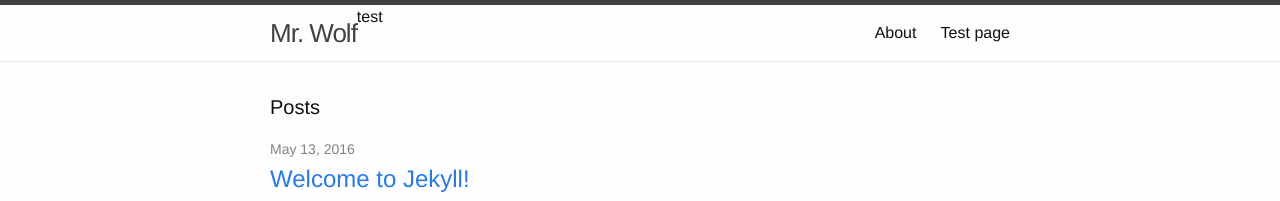
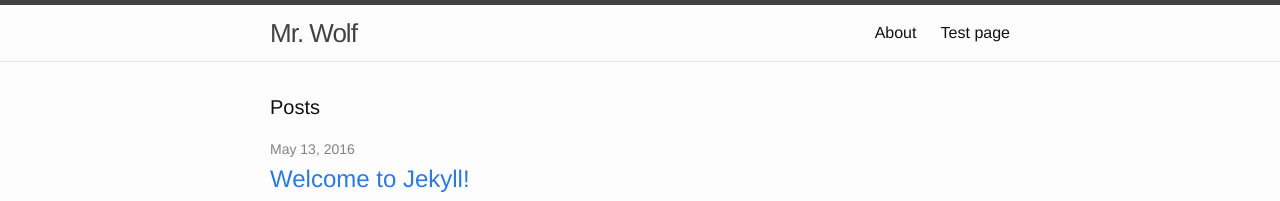
Before and after one commit to Roman-Vala/Roman-Vala.github.io, a Jekyll site: the page built from index.html, in a window 1280 px wide. Shown: the top 201 px of the page. Built offline with Jekyll 4.4.1, drawn with Linux system fonts in a browser that asks for light colours.

Commit message:
Update header.html

```diff
--- a/_includes/header.html
+++ b/_includes/header.html
@@ -2,7 +2,7 @@
 
   <div class="wrapper">
 
-    test<a class="site-title" href="{{ site.baseurl }}/">{{ site.title }}</a>
+    <a class="site-title" href="{{ site.baseurl }}/">{{ site.title }}</a>
 
     <nav class="site-nav">
       <a href="#" class="menu-icon">
```
